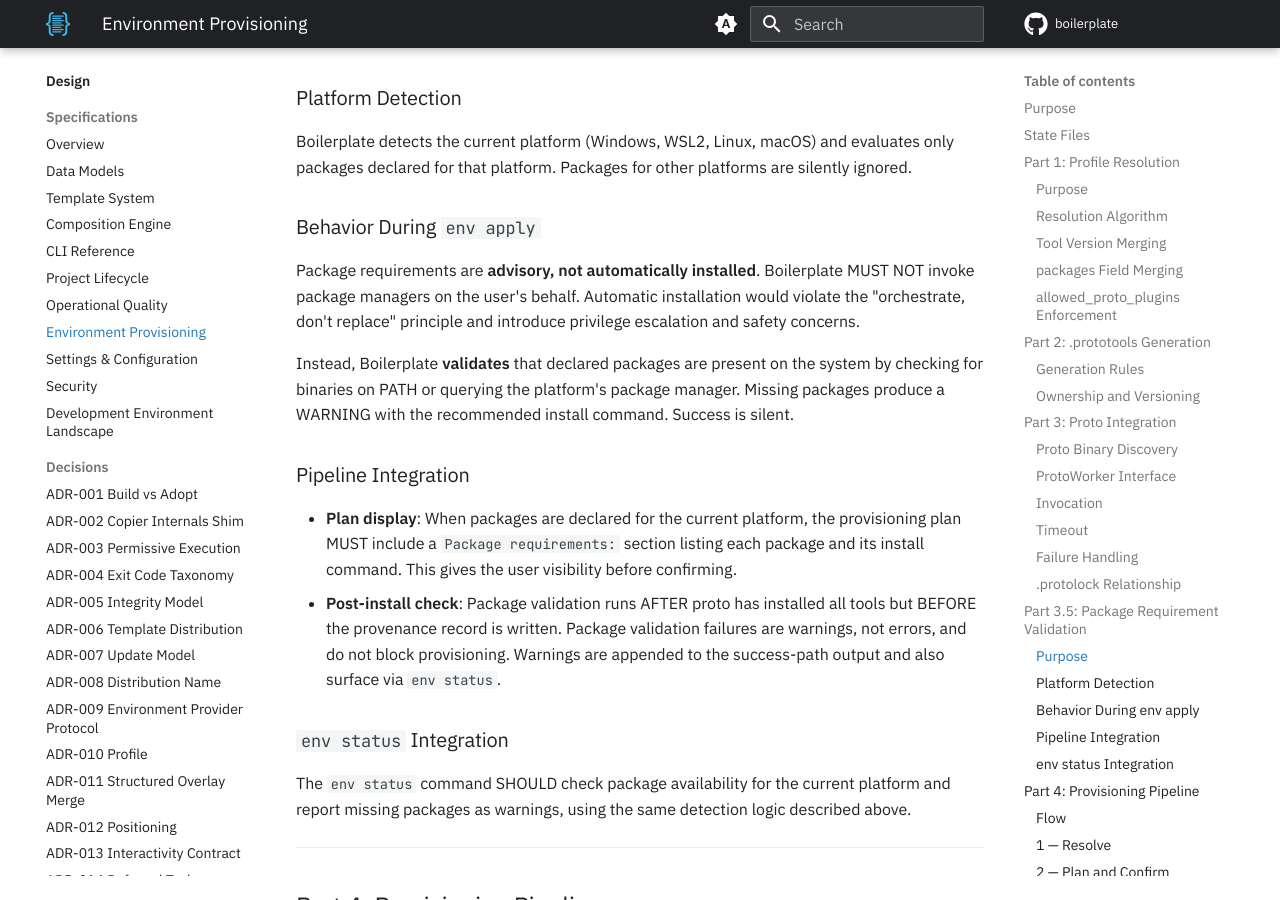
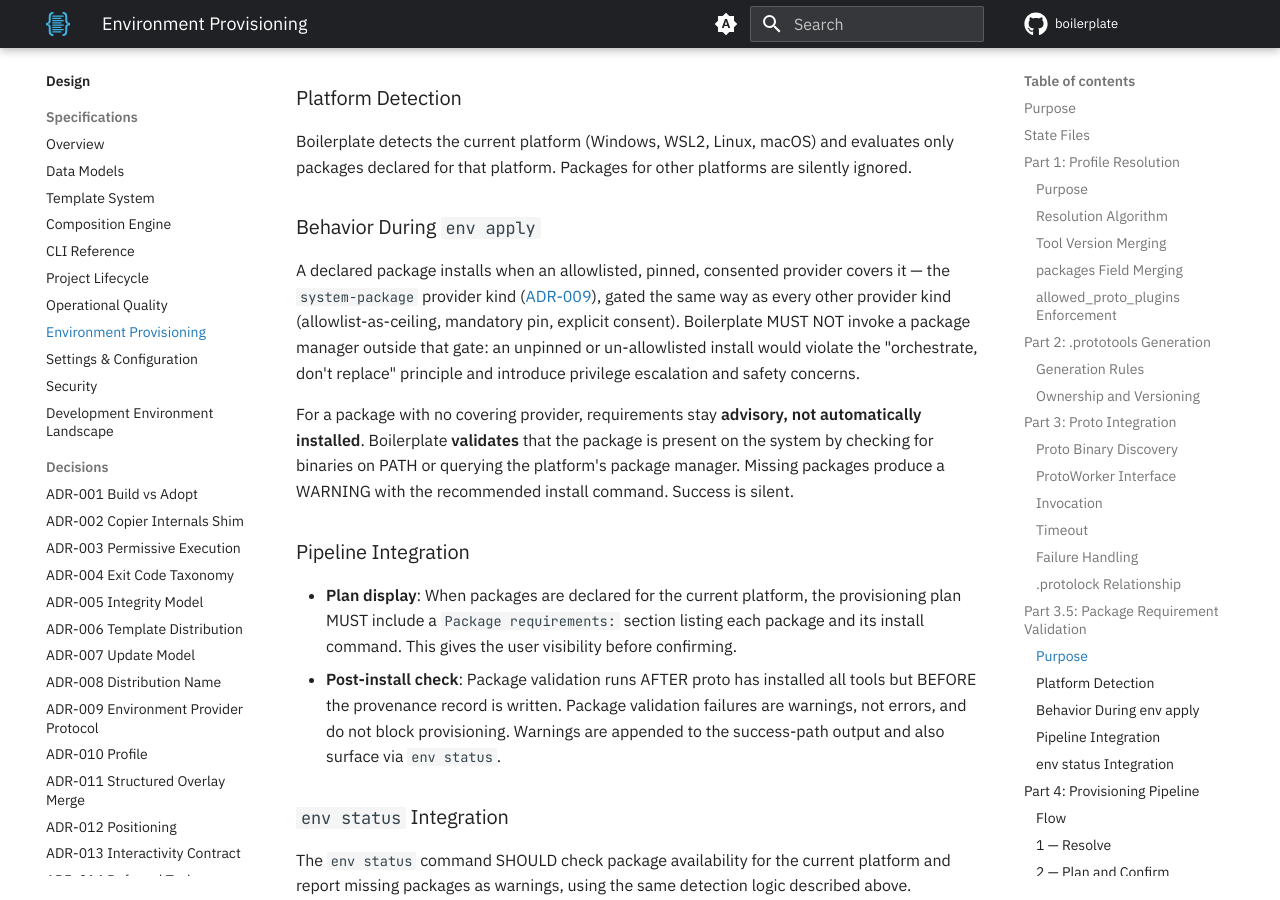
Before and after one commit to TheRealBillSiegler/boilerplate, an MkDocs documentation site: the page built from docs/design/08-environment-provisioning.md, in a window 1280 px wide and 900 px high, scrolled down 6678 px. Built offline with MkDocs 1.6.1 and Material for MkDocs 9.7.7, drawn with Linux system fonts in a browser that asks for light colours; comment, search, counter and statistics services are not loaded; the version menu is left out.

Commit message:
docs: let gated providers install declared packages in design 08
A declared package now installs when an allowlisted, pinned,
consented provider covers it, namely ADR-009's system-package
provider kind, and Boilerplate still never invokes a package manager
outside that gate. A package with no covering provider keeps the
validate-and-warn behavior.

Co-Authored-By: Claude Opus 5.5 <noreply@anthropic.com>
Co-Authored-By: Claude Sonnet 5.5 <noreply@anthropic.com>

```diff
--- a/docs/design/08-environment-provisioning.md
+++ b/docs/design/08-environment-provisioning.md
@@ -175,9 +175,9 @@ Boilerplate detects the current platform (Windows, WSL2, Linux, macOS) and evalu
 
 ### Behavior During `env apply`
 
-Package requirements are **advisory, not automatically installed**. Boilerplate MUST NOT invoke package managers on the user's behalf. Automatic installation would violate the "orchestrate, don't replace" principle and introduce privilege escalation and safety concerns.
+A declared package installs when an allowlisted, pinned, consented provider covers it — the `system-package` provider kind ([ADR-009](adr-009-environment-provider-protocol.md)), gated the same way as every other provider kind (allowlist-as-ceiling, mandatory pin, explicit consent). Boilerplate MUST NOT invoke a package manager outside that gate: an unpinned or un-allowlisted install would violate the "orchestrate, don't replace" principle and introduce privilege escalation and safety concerns.
 
-Instead, Boilerplate **validates** that declared packages are present on the system by checking for binaries on PATH or querying the platform's package manager. Missing packages produce a WARNING with the recommended install command. Success is silent.
+For a package with no covering provider, requirements stay **advisory, not automatically installed**. Boilerplate **validates** that the package is present on the system by checking for binaries on PATH or querying the platform's package manager. Missing packages produce a WARNING with the recommended install command. Success is silent.
 
 ### Pipeline Integration
 
```
